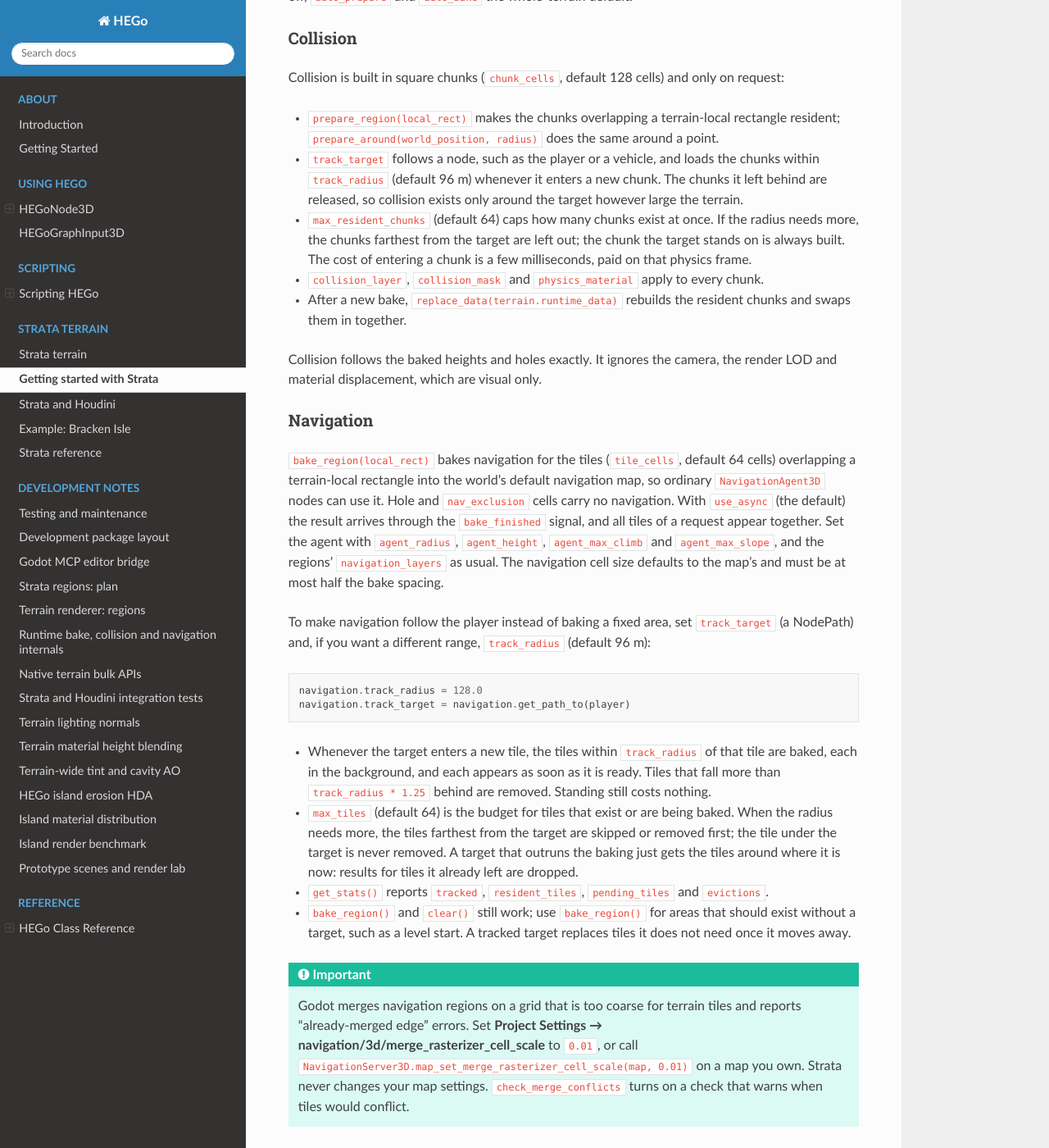
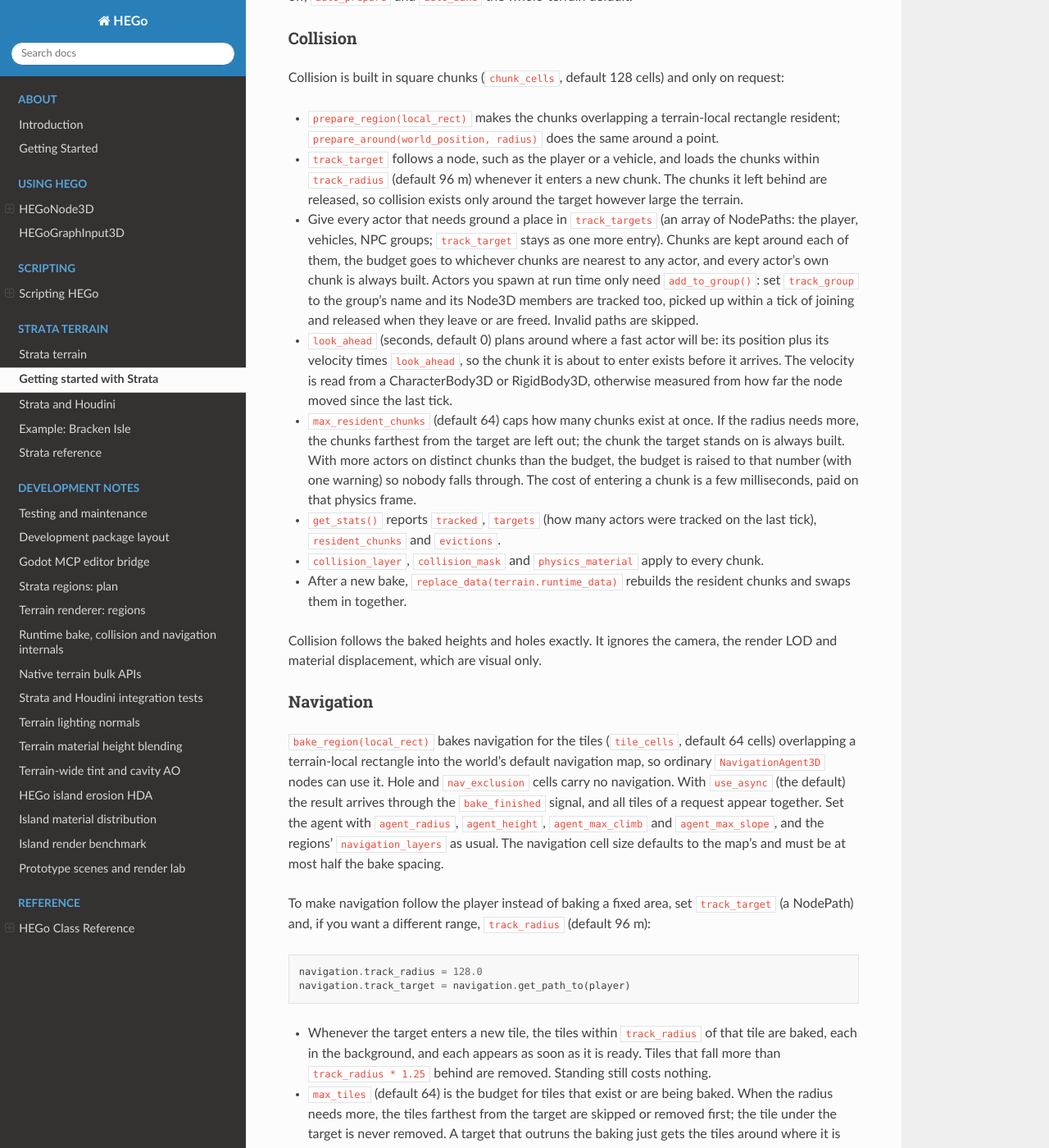
Before and after one commit to peterprickarz/hego, a Sphinx documentation site: the page built from docs/strata/getting_started.md, in a window 1280 px wide and 1400 px high, scrolled down 6611 px. Shown: the whole window at 82% size. Built offline with Sphinx 7.4.7 and the Read the Docs theme 3.1.0, drawn with Linux system fonts in a browser that asks for light colours; some of the changed text lies outside the part shown.

Commit message:
Track several targets and a group for collision and navigation
track_targets lists every node that needs ground and track_group tracks every
Node3D of a scene group, so spawned actors only add themselves to the group.
Chunks and tiles wanted by any target share one budget ranked by the distance
to the nearest target, each target's own chunk or tile is always kept (the
budget is raised with one warning when targets outnumber it), and look_ahead
plans from position plus velocity for fast movers. track_target stays as the
single-target convenience.

Co-Authored-By: Claude Fable 5.1 <noreply@anthropic.com>

```diff
--- a/docs/strata/getting_started.md
+++ b/docs/strata/getting_started.md
@@ -298,10 +298,24 @@ Collision is built in square chunks (`chunk_cells`, default 128 cells) and only
 - `track_target` follows a node, such as the player or a vehicle, and loads the chunks
   within `track_radius` (default 96 m) whenever it enters a new chunk. The chunks it left
   behind are released, so collision exists only around the target however large the terrain.
+- Give every actor that needs ground a place in `track_targets` (an array of NodePaths:
+  the player, vehicles, NPC groups; `track_target` stays as one more entry). Chunks are
+  kept around each of them, the budget goes to whichever chunks are nearest to any actor,
+  and every actor's own chunk is always built. Actors you spawn at run time only need
+  `add_to_group()`: set `track_group` to the group's name and its Node3D members are
+  tracked too, picked up within a tick of joining and released when they leave or are
+  freed. Invalid paths are skipped.
+- `look_ahead` (seconds, default 0) plans around where a fast actor will be: its position
+  plus its velocity times `look_ahead`, so the chunk it is about to enter exists before it
+  arrives. The velocity is read from a CharacterBody3D or RigidBody3D, otherwise measured
+  from how far the node moved since the last tick.
 - `max_resident_chunks` (default 64) caps how many chunks exist at once. If the radius
   needs more, the chunks farthest from the target are left out; the chunk the target
-  stands on is always built. The cost of entering a chunk is a few milliseconds, paid on
-  that physics frame.
+  stands on is always built. With more actors on distinct chunks than the budget, the
+  budget is raised to that number (with one warning) so nobody falls through. The cost of
+  entering a chunk is a few milliseconds, paid on that physics frame.
+- `get_stats()` reports `tracked`, `targets` (how many actors were tracked on the last
+  tick), `resident_chunks` and `evictions`.
 - `collision_layer`, `collision_mask` and `physics_material` apply to every chunk.
 - After a new bake, `replace_data(terrain.runtime_data)` rebuilds the resident chunks
   and swaps them in together.
@@ -334,7 +348,12 @@ navigation.track_target = navigation.get_path_to(player)
   radius needs more, the tiles farthest from the target are skipped or removed first; the
   tile under the target is never removed. A target that outruns the baking just gets the
   tiles around where it is now: results for tiles it already left are dropped.
-- `get_stats()` reports `tracked`, `resident_tiles`, `pending_tiles` and `evictions`.
+- Several actors work as for collision: list them in `track_targets`, or set `track_group`
+  and `add_to_group()` the spawned ones. Tiles are kept and baked around each actor, the
+  `max_tiles` budget favours the tiles nearest to any actor, each actor's own tile is never
+  removed (the budget is raised, with one warning, if there are more actors than tiles),
+  and `look_ahead` (seconds, default 0) bakes the tiles around where a fast actor will be.
+- `get_stats()` reports `tracked`, `targets`, `resident_tiles`, `pending_tiles` and `evictions`.
 - `bake_region()` and `clear()` still work; use `bake_region()` for areas that should exist
   without a target, such as a level start. A tracked target replaces tiles it does not need
   once it moves away.
```
Also changed, not shown: docs/development/terrain_runtime.md (+8 -4 lines), docs/strata/reference.md (+3 -1 lines), 3 other files.
